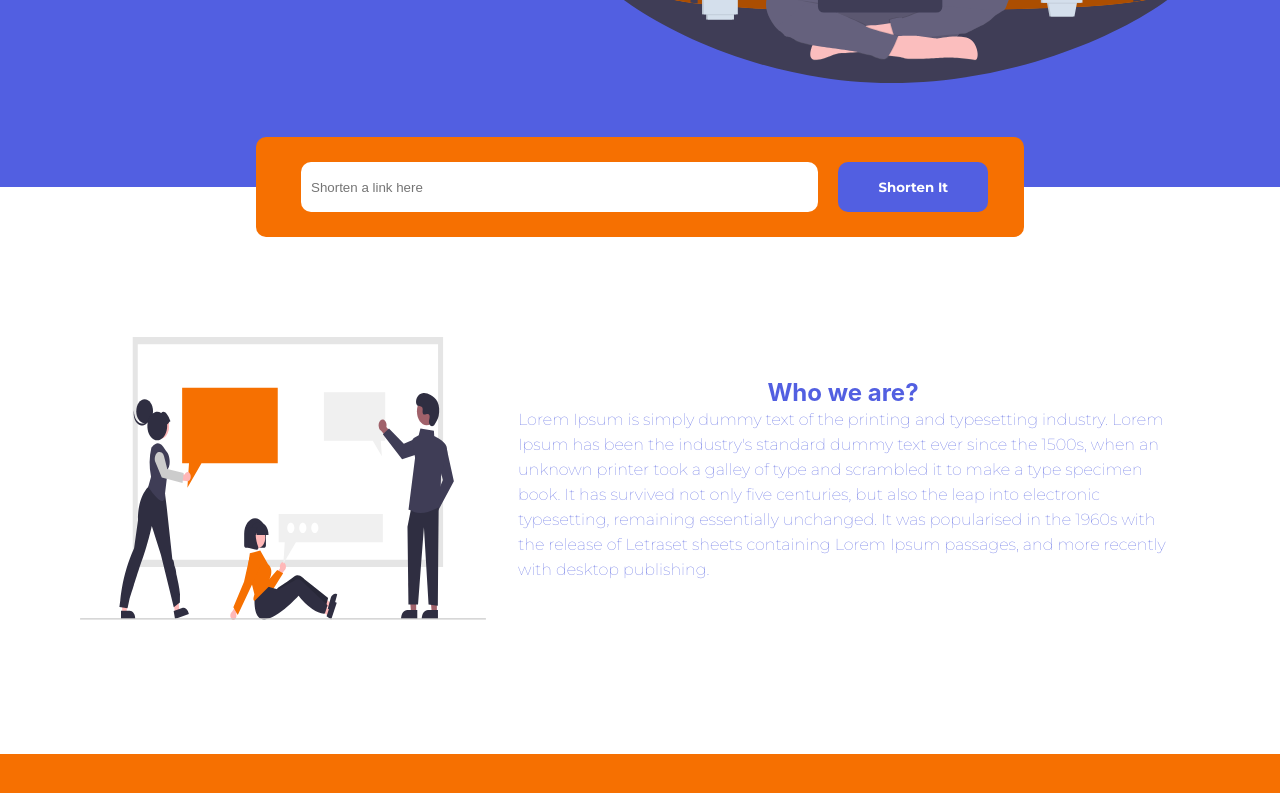
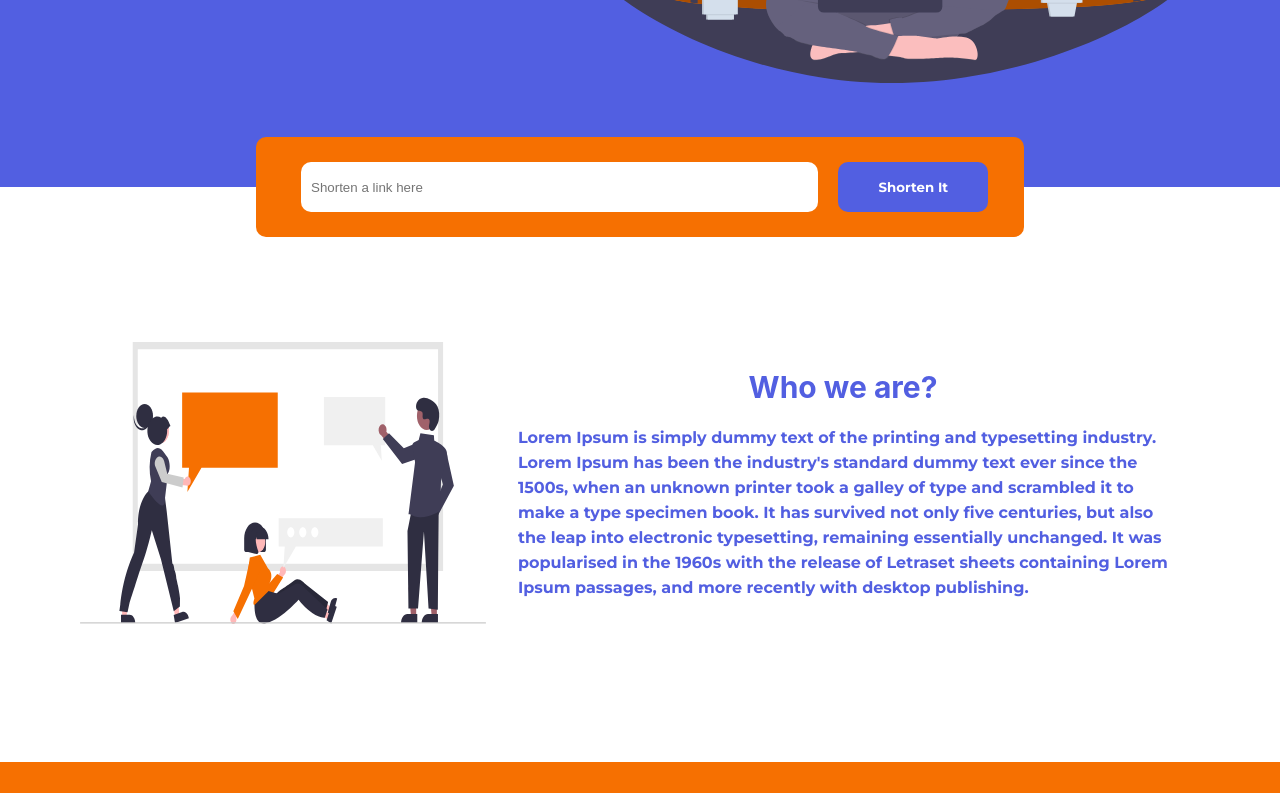
Before and after one commit to jasmineblinks/shortenit, a React (Create React App) app: page / in a window 1280 px wide. Shown: the part 432-1225 px from the top of the page. Built offline with nearby package versions, Linux system fonts and the light colour scheme.

Commit message:
style:updated the app component

```diff
--- a/src/App.css
+++ b/src/App.css
@@ -98,9 +98,15 @@ input {
   padding: 2rem;
   color: #525fe1;
 }
+.secondText h2 {
+  color: #525fe1;
+  margin-bottom: 20px;
+}
 .secondText p {
   text-align: left;
   line-height: 25px;
+  font-family: "Montserrat", sans-serif;
+  font-weight: bold;
 }
 .App-dev {
   /* height: 40vmin; */
@@ -131,6 +137,7 @@ label {
 textarea {
   padding: 20px;
   width: 300px;
+  height: 100px;
   border: none;
   border-radius: 10px;
   margin-bottom: 10px;
@@ -259,10 +266,15 @@ textarea {
     padding: 2rem;
     color: #525fe1;
   }
+  .secondText h2 {
+    font-size: 30px;
+    color: #525fe1;
+  }
   .secondText p {
     text-align: left;
     line-height: 25px;
     font-family: "Montserrat", sans-serif;
+    font-weight: bold;
     width: 650px;
   }
   .App-dev {
```
